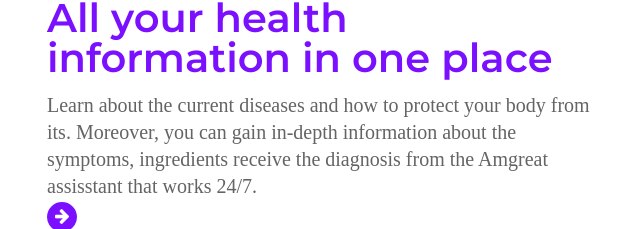
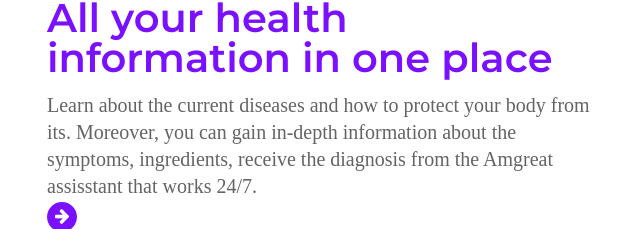
Before and after one commit to oreocheese-18/amgreat.com.github.io, a plain HTML site: page index.html in a window 1280 px wide. Shown: the part 2571-2800 px from the top of the page, 35-675 px from the left. Drawn offline with Linux system fonts and the light colour scheme; a web font is replaced by a local one.

Commit message:
Update index.html

```diff
--- a/index.html
+++ b/index.html
@@ -96,7 +96,7 @@ Amgreat was created to produce cutting-edge technologies to aid the society  in
 	<div class="container product-1 d-flex f-wrap mt-5">
 	<div class="col-6 product-info-1">
 		<h1>All your health information in one place</h1>
-		<p>Learn about the current diseases and how to protect your body from its. Moreover, you can gain in-depth information about the symptoms, ingredients receive the diagnosis from the Amgreat assisstant that works 24/7.</p>
+		<p>Learn about the current diseases and how to protect your body from its. Moreover, you can gain in-depth information about the symptoms, ingredients, receive the diagnosis from the Amgreat assisstant that works 24/7.</p>
 		<div class="circle-1">
 		<i class="fa fa-arrow-right"></i></div>
 		<h3>Get amgreatApp on</h3>
```
